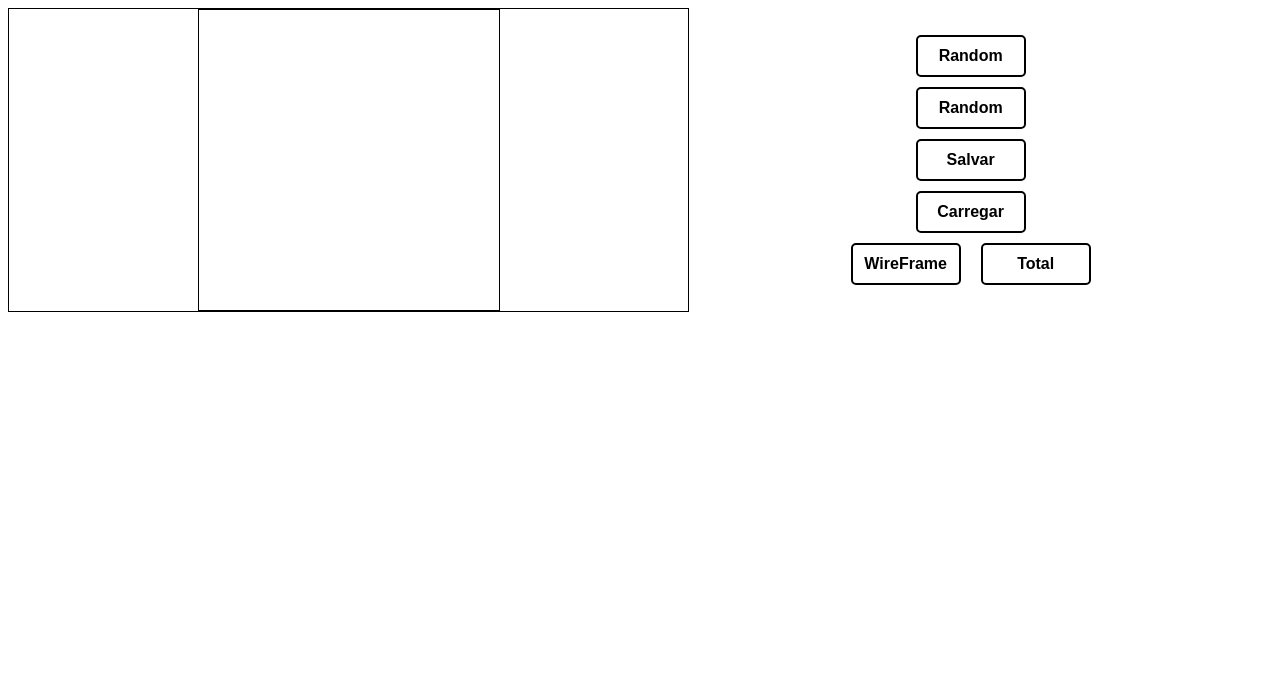
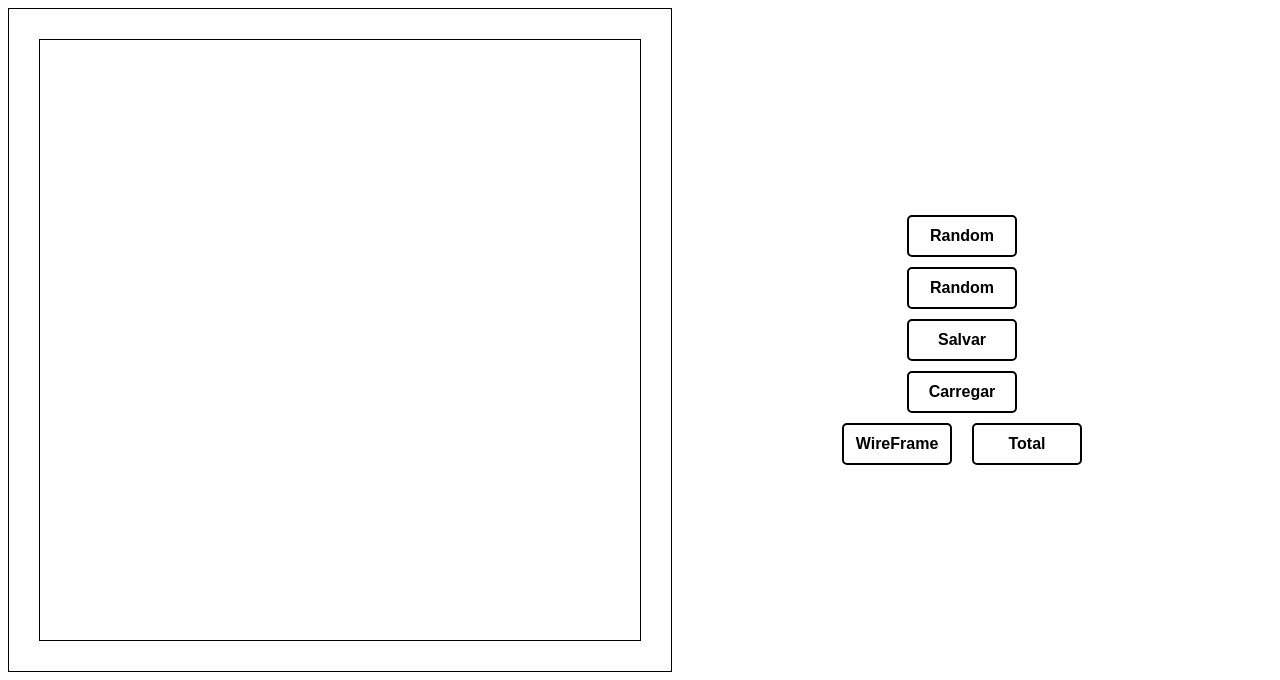
Before and after one commit to mateusedival/MapRender, a website built with webpack: page front/public/index.html in a window 1280 px wide. Built offline with nearby package versions, Linux system fonts and the light colour scheme; files whose address does not match are found by name.

Commit message:
Mudanças no esqueleto do html

```diff
--- a/front/public/index.html
+++ b/front/public/index.html
@@ -8,14 +8,15 @@
   <title>Document</title>
 </head>
 <body>
-  <div id="upper" class="ext-box" >
-    <div id="upper-child-left" class="int-box">
+  <div id="all" class="ext-box">
+    <div id="left" class="int-box" >
       <div id="div-canvas" class="center">
-          <canvas id="canvas" width="300" height="300" style="border: 1px solid"></canvas>
+          <canvas id="canvas" width="600" height="600" style="border: 1px solid"></canvas>
       </div>
+
     </div>
-    <div class="int-box">
-      <div >
+    <div id="right" class="int-box">
+        <div id="right-upper">
           <div class="center" >
             <button type="button" name="button">Random</button>
           </div>
@@ -40,11 +41,10 @@
             </div>
           </div>
         </div>
-    </div>
+        <div id="rigth-lower" class="">
 
         </div>
-  <div id="lower" class="">
-
+    </div>
   </div>
   <script   src="./bundle.js"> </script>
 </body>
--- a/front/public/styles.css
+++ b/front/public/styles.css
@@ -14,11 +14,24 @@ div.int-box {
   vertical-align: middle;
 }
 
-#upper-child-left {
+#left {
+  width: 50%;
+  border: 1px solid;
+}
+
+#right {
   padding: 0;
   margin: 0;
-  max-width: 400px;
-  border: 1px solid;
+  width: 50%;
+}
+
+#div-canvas {
+  padding: 30px;
+}
+
+#all {
+  padding: 0;
+  margin: 0;
 }
 
 button {
@@ -35,5 +48,5 @@ button {
 }
 
 button:hover {
-  opacity: 0.8;
+  opacity: 0.5;
 }
```
Lines whose indentation alone changed are shown as unchanged.
